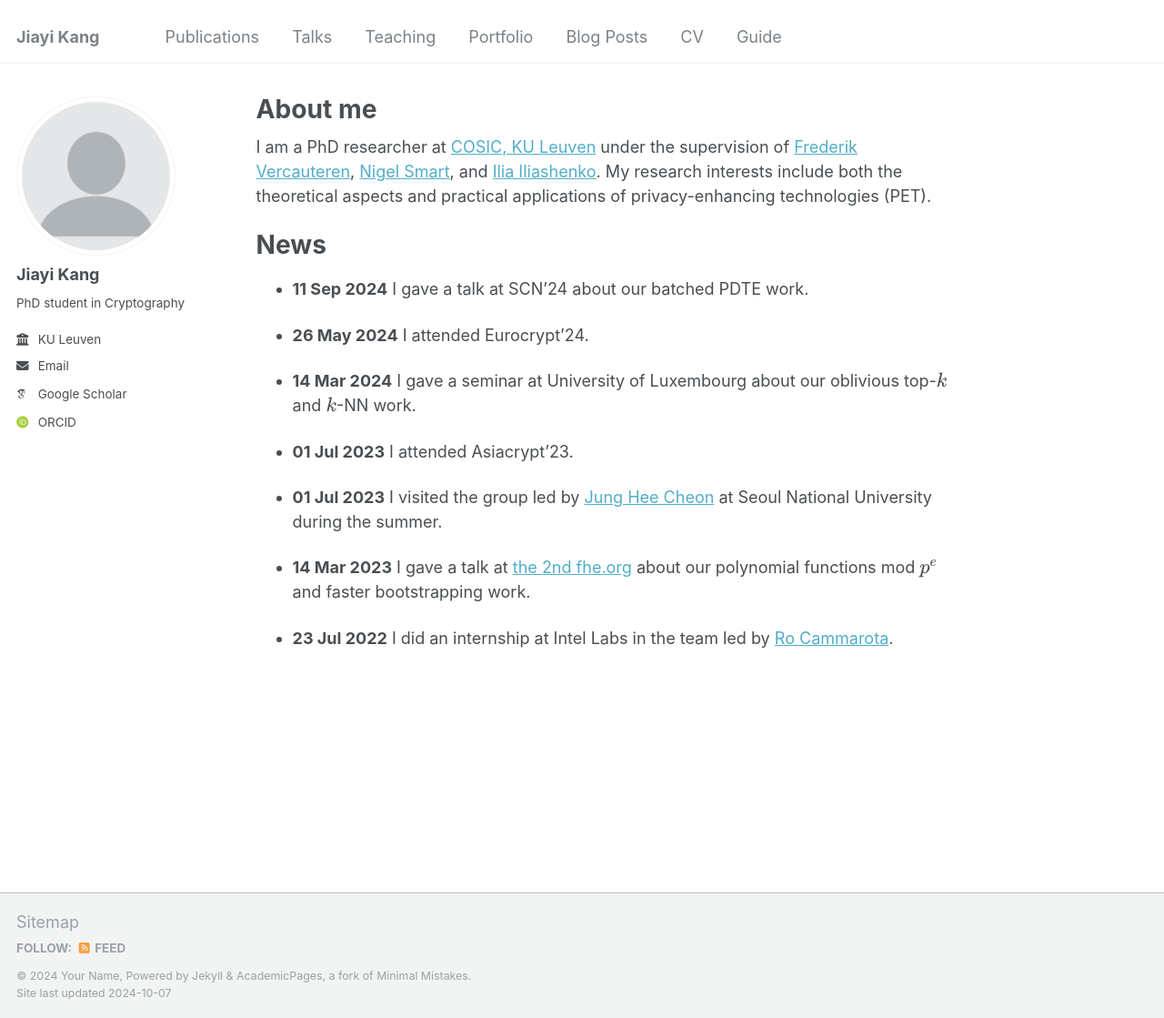
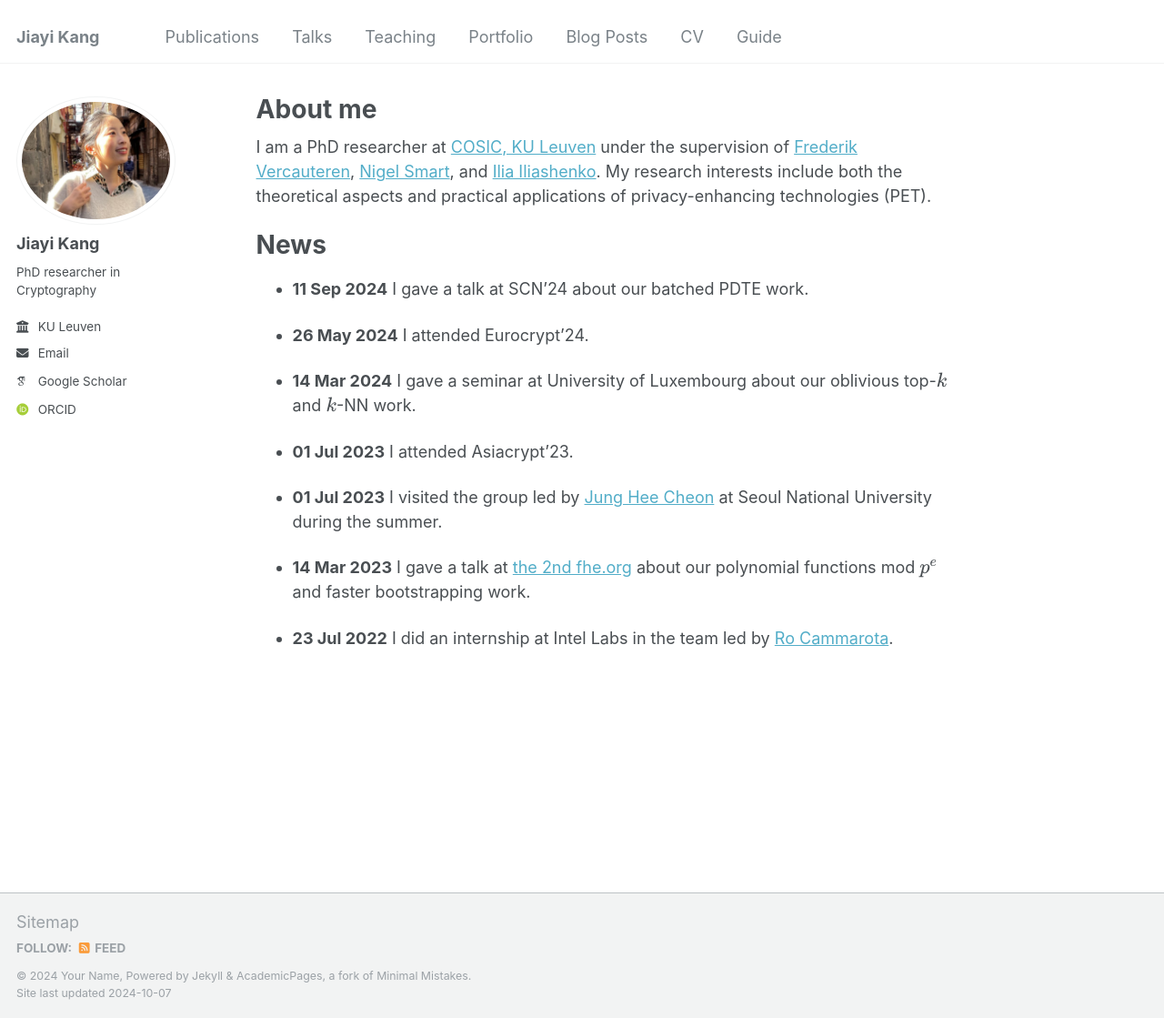
Before and after one commit to jiayikang2/jiayikang2.github.io, a Jekyll site: the page built from _pages/about.md, in a window 1280 px wide and 1119 px high. Shown: the whole window at 91% size. Built offline with Jekyll 4.4.1, drawn with Linux system fonts in a browser that asks for light colours; some web fonts are replaced.

Commit message:
update pic

```diff
--- a/_config.yml
+++ b/_config.yml
@@ -21,10 +21,10 @@ repository               : "academicpages/academicpages.github.io"
 #               Additional customization can be done by editing /_includes/author-profile.html
 author:
   # Biographic information
-  avatar           : "profile.png"
+  avatar           : "jiayi.png"
   name             : "Jiayi Kang"
   pronouns         : # example: "she/her"
-  bio              :  "PhD student in Cryptography"
+  bio              :  "PhD researcher in Cryptography"
   location         : # "Earth"
   employer         : "KU Leuven"
   uri              : # URL
```
Also changed, not shown: images/jiayi.png (added).
